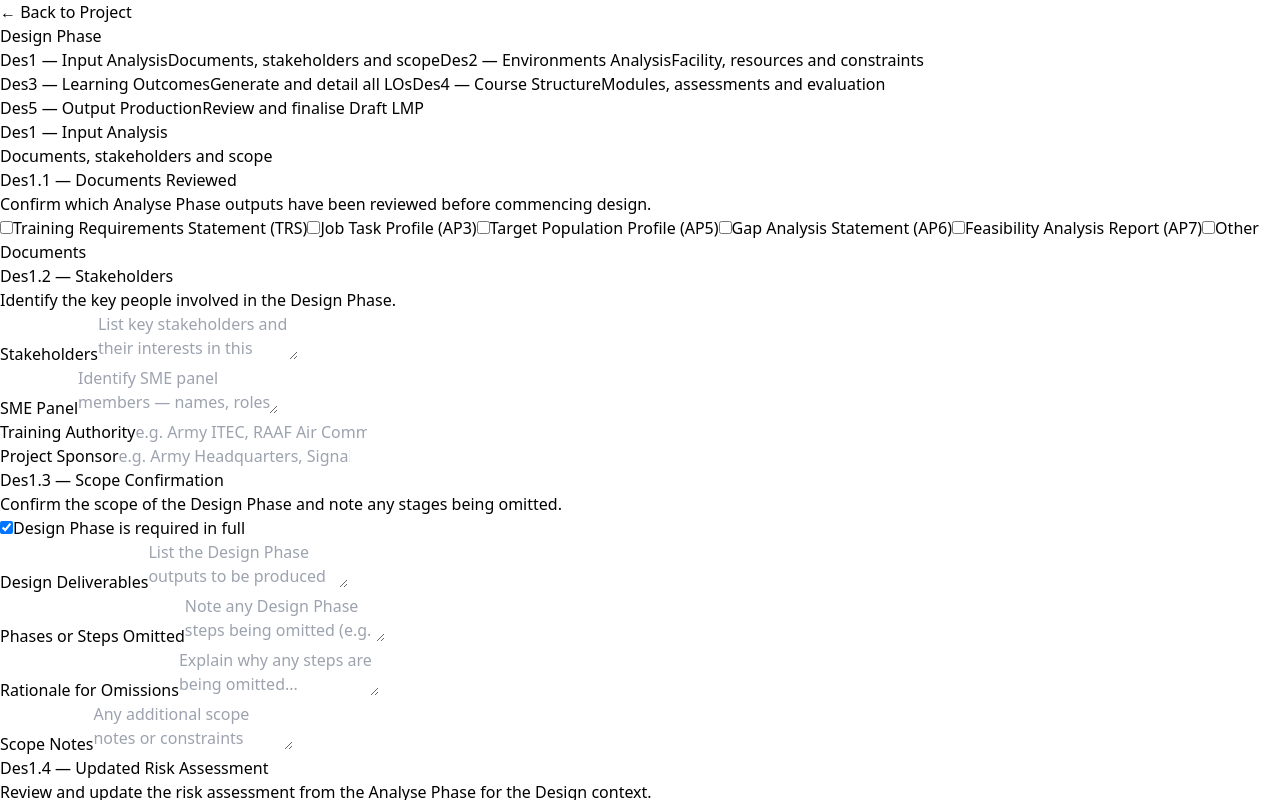
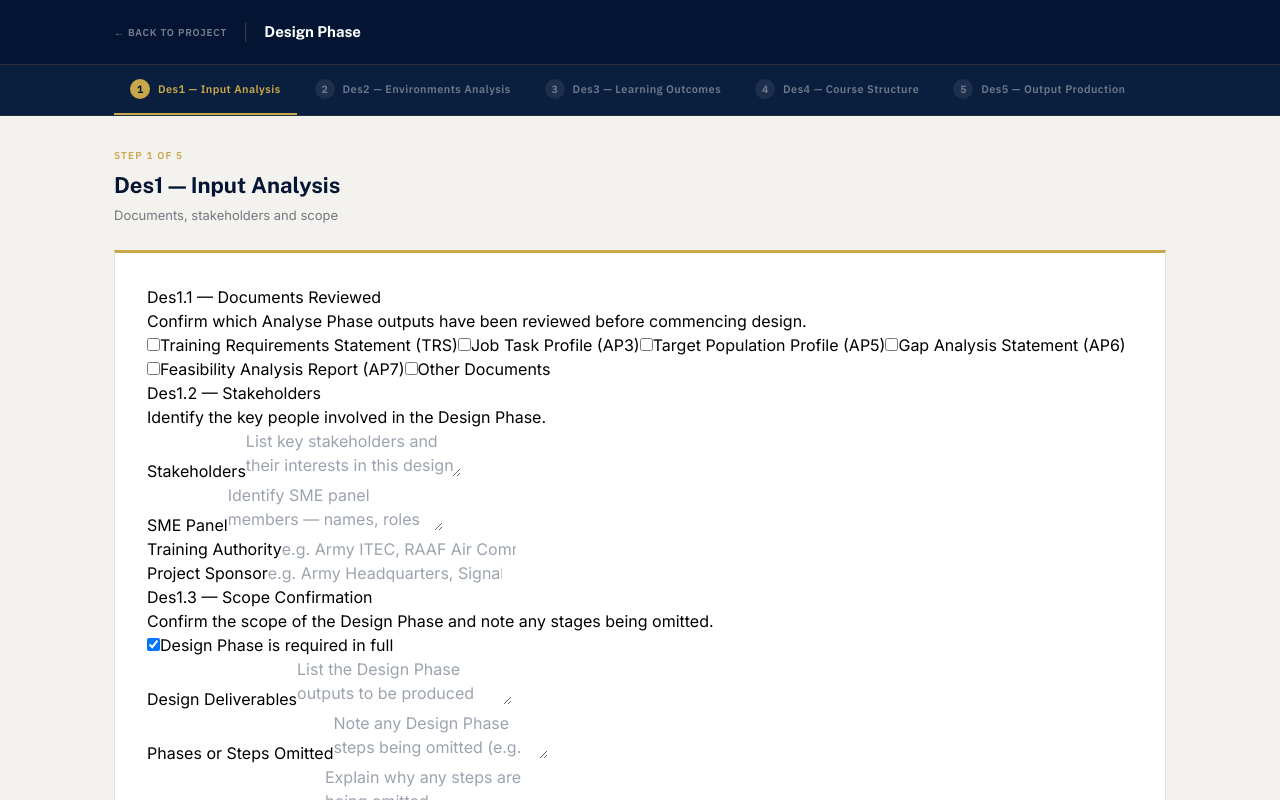
Before and after one commit to kwidgeebo/SADL-Tool, a React app in the folder frontend/: page /projects/1/design in a window 1280 px wide. Shown: the top 800 px of the page. Built offline with nearby package versions, Linux system fonts and the light colour scheme; no server answers; sample sign-in values are in the browser's storage; the HTML template or start-up script is replaced by a standard one.

Commit message:
Update DesignPhasePage.jsx
updated to reflect landing page

```diff
--- a/frontend/src/pages/DesignPhasePage.jsx
+++ b/frontend/src/pages/DesignPhasePage.jsx
@@ -1,26 +1,11 @@
 import { useState, useEffect } from "react"
-import { useParams, useNavigate  } from "react-router-dom"
+import { useParams, useNavigate } from "react-router-dom"
 import axios from "axios"
 import Des1InputAnalysis from "../components/design/Des1InputAnalysis"
 import Des2Environments from "../components/design/Des2Environments"
 import Des3LearningOutcomes from "../components/design/Des3LearningOutcomes"
 import Des4CourseStructure from "../components/design/Des4CourseStructure"
 import Des5Output from "../components/design/Des5Output"
-
-// Placeholders — replace as each stage is built
-const Placeholder = ({ label, onNext, onBack }) => (
-  <div>
-    <p className="text-gray-500 mb-6">{label} — coming soon.</p>
-    <div className="flex justify-between pt-4 border-t border-gray-100">
-      <button onClick={onBack} className="text-gray-500 hover:text-gray-700 font-medium px-4 py-2 rounded-lg transition">
-        ← Back
-      </button>
-      <button onClick={onNext} className="bg-blue-600 hover:bg-blue-700 text-white font-medium px-6 py-2.5 rounded-lg transition">
-        Next →
-      </button>
-    </div>
-  </div>
-)
 
 const API_URL = import.meta.env.VITE_API_URL || "http://localhost:3001"
 
@@ -63,12 +48,9 @@ export default function DesignPhasePage() {
     setSaving(true)
     try {
       const token = localStorage.getItem("sadl_token")
-      await axios.post(
-        `${API_URL}/api/design/${id}/${endpoint}`,
-        data,
-        { headers: { Authorization: `Bearer ${token}` } }
-      )
-      // Re-fetch full designPhase so all tabs stay in sync
+      await axios.post(`${API_URL}/api/design/${id}/${endpoint}`, data, {
+        headers: { Authorization: `Bearer ${token}` }
+      })
       const res = await axios.get(`${API_URL}/api/design/${id}`, {
         headers: { Authorization: `Bearer ${token}` }
       })
@@ -82,79 +64,68 @@ export default function DesignPhasePage() {
   }
 
   const handleNext = () => {
-    if (currentStep < steps.length - 1) {
-      setCurrentStep(currentStep + 1)
-      window.scrollTo(0, 0)
+    if (currentStep < steps.length - 1) { setCurrentStep(currentStep + 1); window.scrollTo(0, 0) }
   }
+  const handleBack = () => {
+    if (currentStep > 0) { setCurrentStep(currentStep - 1); window.scrollTo(0, 0) }
   }
 
-  const handleBack = () => {
-    if (currentStep > 0) {
-      setCurrentStep(currentStep - 1)
-      window.scrollTo(0, 0)
-    }
-  }
-
-
   const renderStep = () => {
-    const props = {
-      designPhase,
-      onSave: handleSave,
-      onNext: handleNext,
-      onBack: handleBack,
-      saving,
-    }
-
+    const props = { designPhase, onSave: handleSave, onNext: handleNext, onBack: handleBack, saving }
     switch (steps[currentStep].key) {
-    case "Des1":
-      return <Des1InputAnalysis {...props} />
-    case "Des2":
-      return <Des2Environments {...props} />
-    case "Des3":
-      return <Des3LearningOutcomes {...props} />
-    case "Des4":
-      return <Des4CourseStructure {...props} />
-    case "Des5":
-      console.log("HIT DES5 CASE")
-      return <Des5Output
-        designPhase={designPhase}
-        onSave={handleSave}
-        onBack={handleBack}
-        saving={saving}
-      />
-  default:
-    return null
+      case "Des1": return <Des1InputAnalysis {...props} />
+      case "Des2": return <Des2Environments {...props} />
+      case "Des3": return <Des3LearningOutcomes {...props} />
+      case "Des4": return <Des4CourseStructure {...props} />
+      case "Des5": return <Des5Output designPhase={designPhase} onSave={handleSave} onBack={handleBack} saving={saving} />
+      default: return null
     }
   }
 
   if (loading) {
     return (
-      <div className="flex items-center justify-center h-64">
-        <div className="text-gray-400 text-sm">Loading Design Phase...</div>
+      <div style={{ minHeight: "100vh", backgroundColor: "#f4f2ee", display: "flex", alignItems: "center", justifyContent: "center" }}>
+        <div style={{ textAlign: "center" }}>
+          <div style={{ width: "32px", height: "32px", border: "2px solid rgba(201,168,76,0.2)", borderTopColor: "#C9A84C", borderRadius: "50%", animation: "spin 0.8s linear infinite", margin: "0 auto 12px" }} />
+          <p style={{ fontSize: "13px", color: "#75777f" }}>Loading Design Phase...</p>
+          <style>{`@keyframes spin { to { transform: rotate(360deg); } }`}</style>
+        </div>
       </div>
     )
   }
 
   return (
-    <div className="max-w-4xl mx-auto px-4 py-8">
+    <div style={{ minHeight: "100vh", backgroundColor: "#f4f2ee", fontFamily: "'Inter', sans-serif" }}>
+      <style>{`@import url('https://fonts.googleapis.com/css2?family=Inter:wght@400;500;600&family=Public+Sans:wght@600;700&family=IBM+Plex+Sans:wght@600&family=IBM+Plex+Mono:wght@500&display=swap');`}</style>
 
-      {/* Header */}
-      {/* Header */}
-<div className="mb-8">
-  <button
-    onClick={() => navigate(`/projects/${id}`)}
-    className="text-gray-500 hover:text-gray-700 text-sm mb-3 inline-block"
-  >
+      {/* Nav */}
+      <header style={{ backgroundColor: "#041534", borderBottom: "1px solid rgba(201,168,76,0.2)" }}>
+        <nav style={{ maxWidth: "1100px", margin: "0 auto", padding: "0 24px", height: "64px", display: "flex", justifyContent: "space-between", alignItems: "center" }}>
+          <div style={{ display: "flex", alignItems: "center", gap: "16px" }}>
+            <button onClick={() => navigate(`/projects/${id}`)} style={{
+              background: "none", border: "none", cursor: "pointer",
+              fontFamily: "'IBM Plex Sans', sans-serif", fontSize: "10px", fontWeight: 600,
+              letterSpacing: "0.08em", textTransform: "uppercase", color: "rgba(255,255,255,0.45)",
+              transition: "color 0.2s"
+            }}
+              onMouseEnter={e => e.currentTarget.style.color = "#C9A84C"}
+              onMouseLeave={e => e.currentTarget.style.color = "rgba(255,255,255,0.45)"}>
               ← Back to Project
             </button>
-  <h1 className="text-2xl font-bold text-gray-900">Design Phase</h1>
-  <p className="text-gray-500 text-sm mt-1">
+            <span style={{ color: "rgba(201,168,76,0.25)" }}>|</span>
+            <span style={{ fontFamily: "'Public Sans', sans-serif", fontWeight: 700, fontSize: "15px", color: "white" }}>
+              Design Phase
+            </span>
+          </div>
+          <span style={{ fontFamily: "'IBM Plex Sans', sans-serif", fontSize: "11px", color: "rgba(255,255,255,0.4)" }}>
             {designPhase?.project?.title || ""}
-  </p>
-</div>
+          </span>
+        </nav>
+      </header>
 
-      {/* Step Progress */}
-      <div className="flex items-start gap-2 mb-8 overflow-x-auto pb-2">
+      {/* Step tabs */}
+      <div style={{ backgroundColor: "#0a1e3d", borderBottom: "1px solid rgba(201,168,76,0.12)", overflowX: "auto" }}>
+        <div style={{ maxWidth: "1100px", margin: "0 auto", padding: "0 24px", display: "flex", gap: "2px", minWidth: "max-content" }}>
           {steps.map((step, index) => {
             const isActive = index === currentStep
             const isComplete = index < currentStep
@@ -162,37 +133,55 @@ export default function DesignPhasePage() {
               <button
                 key={step.key}
                 onClick={() => setCurrentStep(index)}
-              className={`flex-shrink-0 flex flex-col items-start px-4 py-3 rounded-xl border transition text-left min-w-[160px] ${
-                isActive
-                  ? "bg-blue-50 border-blue-300 text-blue-700"
-                  : isComplete
-                  ? "bg-green-50 border-green-200 text-green-700"
-                  : "bg-gray-50 border-gray-200 text-gray-500 hover:border-gray-300"
-              }`}
+                style={{
+                  padding: "14px 16px", border: "none", cursor: "pointer",
+                  backgroundColor: "transparent",
+                  borderBottom: isActive ? "2px solid #C9A84C" : "2px solid transparent",
+                  transition: "all 0.2s", display: "flex", alignItems: "center", gap: "8px",
+                  whiteSpace: "nowrap"
+                }}
               >
-              <span className="text-xs font-semibold mb-0.5">
-                {isComplete ? "✓ " : ""}{step.label}
-              </span>
-              <span className="text-xs opacity-70">{step.description}</span>
+                <div style={{
+                  width: "20px", height: "20px", borderRadius: "50%", flexShrink: 0,
+                  backgroundColor: isActive ? "#C9A84C" : isComplete ? "#546435" : "rgba(255,255,255,0.08)",
+                  display: "flex", alignItems: "center", justifyContent: "center",
+                  fontSize: "10px", fontWeight: 700,
+                  color: isActive ? "#041534" : isComplete ? "white" : "rgba(255,255,255,0.35)",
+                  fontFamily: "'IBM Plex Mono', monospace"
+                }}>
+                  {isComplete ? "✓" : index + 1}
+                </div>
+                <p style={{
+                  fontFamily: "'IBM Plex Sans', sans-serif", fontSize: "11px", fontWeight: 600,
+                  letterSpacing: "0.04em",
+                  color: isActive ? "#C9A84C" : isComplete ? "#a3b87a" : "rgba(255,255,255,0.4)"
+                }}>
+                  {step.label}
+                </p>
               </button>
             )
           })}
         </div>
+      </div>
 
-      {/* Active Step Content */}
-      <div className="bg-white rounded-2xl border border-gray-200 shadow-sm p-6 md:p-8">
-        <div className="mb-6">
-          <h2 className="text-lg font-semibold text-gray-900">
+      {/* Content */}
+      <div style={{ maxWidth: "1100px", margin: "0 auto", padding: "32px 24px" }}>
+        <div style={{ marginBottom: "24px" }}>
+          <p style={{ fontFamily: "'IBM Plex Sans', sans-serif", fontSize: "10px", fontWeight: 700, letterSpacing: "0.12em", textTransform: "uppercase", color: "#C9A84C", marginBottom: "6px" }}>
+            Step {currentStep + 1} of {steps.length}
+          </p>
+          <h2 style={{ fontFamily: "'Public Sans', sans-serif", fontWeight: 700, fontSize: "22px", color: "#041534", marginBottom: "4px" }}>
             {steps[currentStep].label}
           </h2>
-          <p className="text-sm text-gray-500 mt-0.5">
+          <p style={{ fontSize: "13px", color: "#75777f" }}>
             {steps[currentStep].description}
           </p>
         </div>
 
+        <div style={{ backgroundColor: "white", border: "1px solid #e5e1dc", borderTop: "3px solid #C9A84C", padding: "32px" }}>
           {renderStep()}
         </div>
-
+      </div>
     </div>
   )
 }
```
Lines whose indentation alone changed are shown as unchanged.
